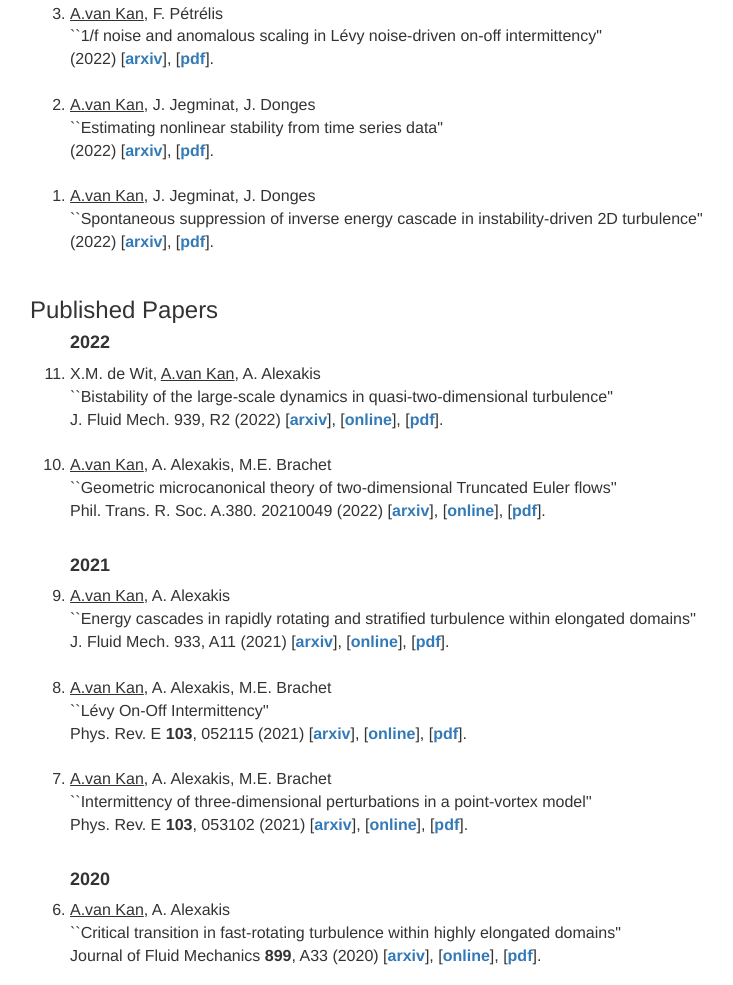
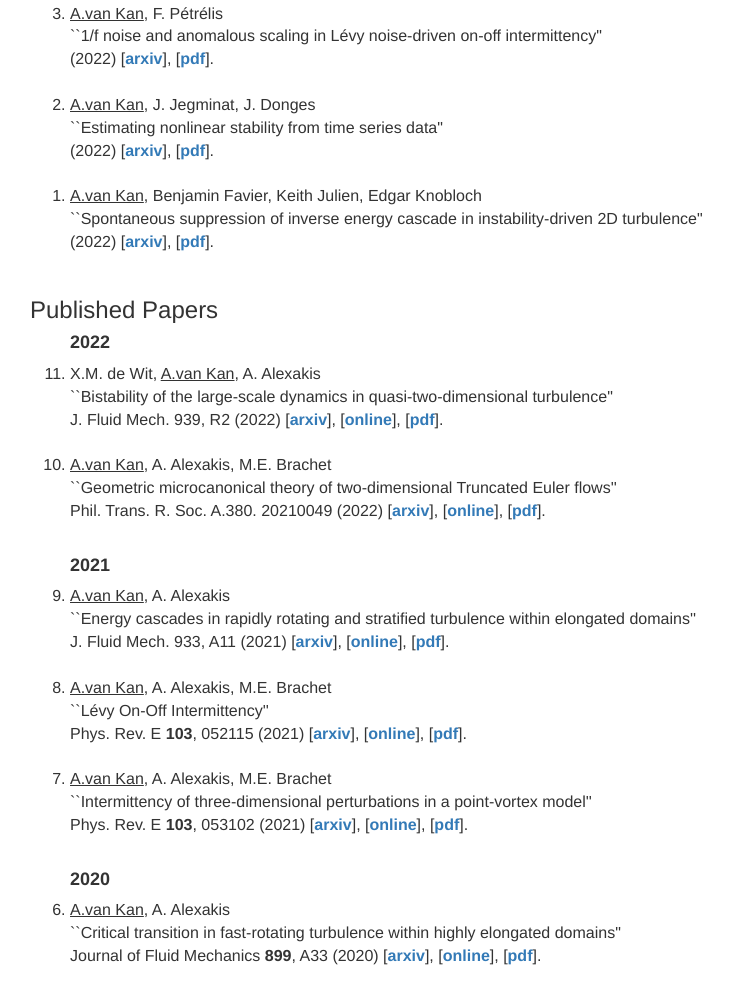
Before and after one commit to adrianvankan/adrianvankan.github.io, a plain HTML site: page index.html in a window 1280 px wide. Shown: the part 1514-2499 px from the top of the page, without its empty margins (55-788 px from the left). Drawn offline with nearby package versions, Linux system fonts and the light colour scheme.

Commit message:
Update index.html

```diff
--- a/index.html
+++ b/index.html
@@ -120,7 +120,7 @@
            </li>
 
                  <li style="font-size:16px">
-                 <u>A.van Kan</u>, J. Jegminat, J. Donges <br>
+                 <u>A.van Kan</u>, Benjamin Favier, Keith Julien, Edgar Knobloch <br>
            ``Spontaneous suppression of inverse energy cascade in instability-driven 2D turbulence" <br>
                  (2022)
             [<a href="https://arxiv.org/abs/2206.12355"target="_blank"><b>arxiv</b></a>],
```
